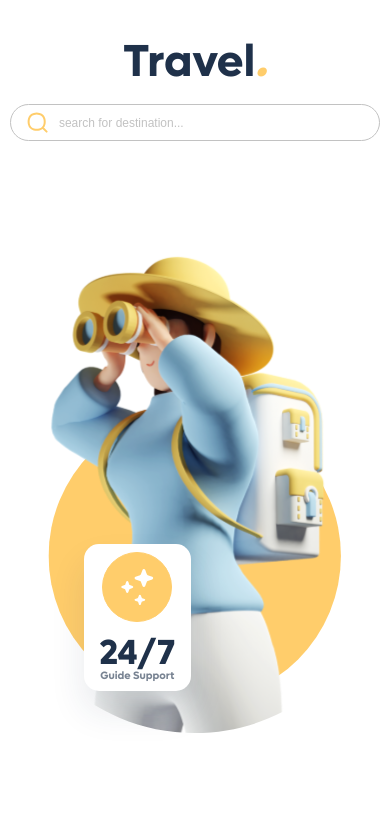
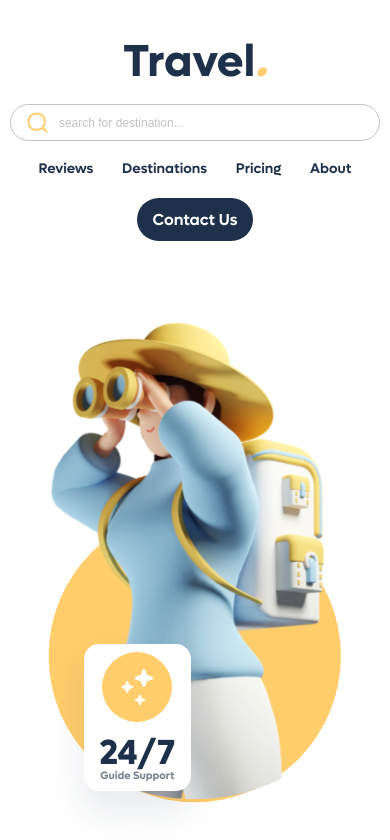
Before and after one commit to YouDontKnowThis/Landings, a Next.js app: page / in a window 390 px wide. Shown: the top 840 px of the page. Built offline with nearby package versions, Linux system fonts and the light colour scheme.

Commit message:
final touch

```diff
--- a/components/cities/cities.js
+++ b/components/cities/cities.js
@@ -7,7 +7,7 @@ function Cities() {
     <div className="container">
       <div className={classes.content}>
         <div className={classes.title}>
-          <h2>Discover the touch of nature</h2>
+          <h2>Discover the nature</h2>
           <Image src="/images/accessoirs/plan.png" width={26} height={26} />
         </div>
         <div className={classes.list}>
--- a/components/landing/landing.module.scss
+++ b/components/landing/landing.module.scss
@@ -6,12 +6,12 @@
   align-items: center;
   justify-content: space-between;
   .left {
-    width: 46%;
+    width: 50%;
   }
   .right {
     position: relative;
     padding: 1.5rem 1rem;
-    width: 46%;
+    width: 50%;
     .info {
       h1 {
         font-size: 4.8rem;
--- a/components/landing/left/left.module.scss
+++ b/components/landing/left/left.module.scss
@@ -15,7 +15,7 @@
       right: 5%;
     }
     &.i3 {
-      top: 50%;
+      top: 44%;
       left: 50%;
       transform: translate(-50%, -50%);
     }
@@ -42,6 +42,13 @@
     top: 10%;
     right: 5%;
   }
+  @media screen and (max-width: 1025px) {
+    img {
+      &.i3 {
+        top: 42%;
+      }
+    }
+  }
 
   @media screen and (max-width: 769px) {
     margin: 4rem auto;
--- a/components/navbar/navbar.module.scss
+++ b/components/navbar/navbar.module.scss
@@ -48,6 +48,20 @@
     }
   }
   @media screen and (max-width: 426px) {
-    display: none;
+    display: block;
+    margin-top: 1rem;
+    ul {
+      justify-content: space-evenly;
+      li {
+        margin: 0;
+      }
+    }
+    .btn {
+      display: block;
+      margin: auto;
+      padding: 0.7rem 1rem;
+      font-size: 16px;
+      margin-top: 1rem;
+    }
   }
 }
```
Also changed, not shown: 1 other file (tests, documents, lock files or other folders).
